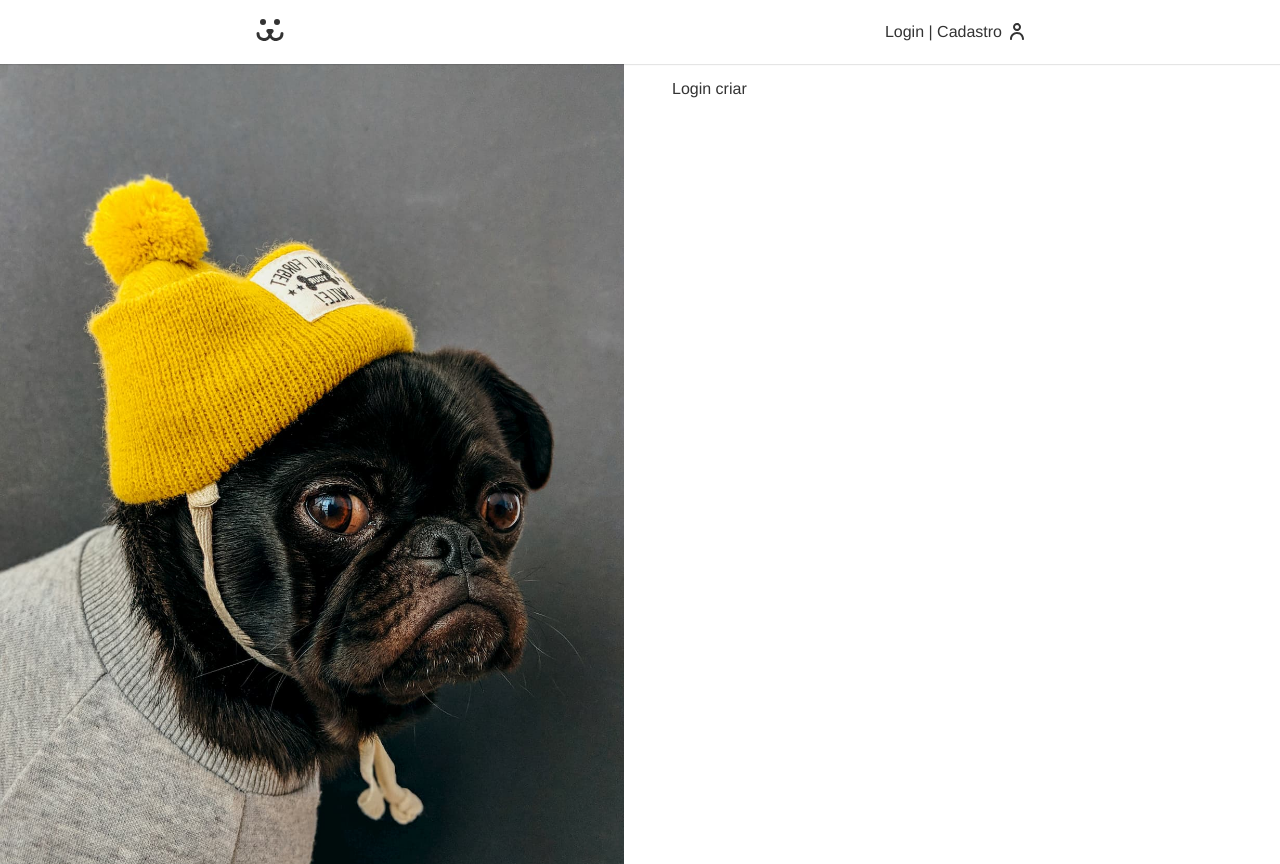
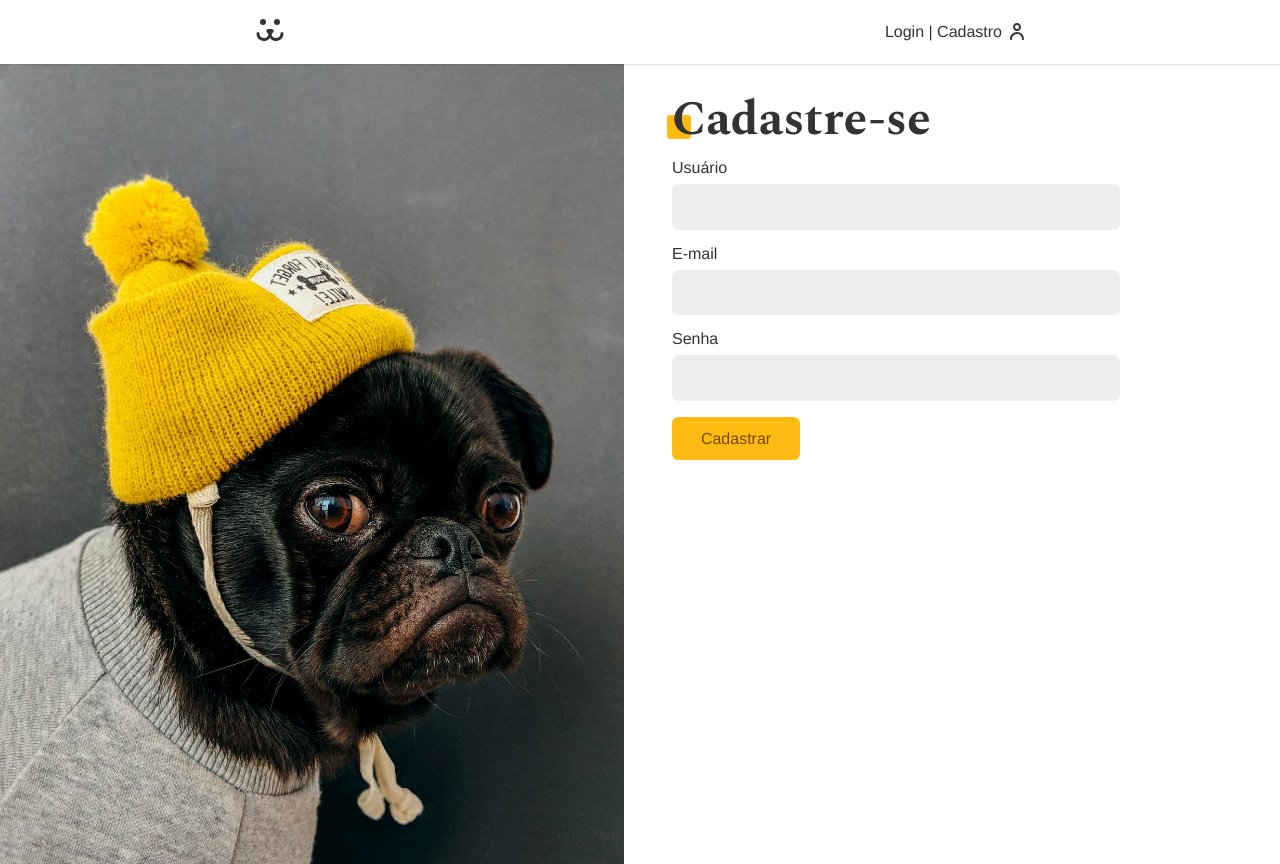
Before and after one commit to heyralfs/react-dogs-social-nw, a React (Create React App) app: page /login/criar in a window 1280 px wide. Built offline with nearby package versions, Linux system fonts and the light colour scheme.

Commit message:
user create

```diff
--- a/src/api.js
+++ b/src/api.js
@@ -36,3 +36,16 @@ export function USER_GET(token) {
     },
   };
 }
+
+export function USER_POST(body) {
+  return {
+    url: API_URL + "/api/user",
+    options: {
+      method: "POST",
+      headers: {
+        "Content-Type": "apllication/json",
+      },
+      body: JSON.stringify(body),
+    },
+  };
+}
--- a/src/components/Login/LoginCreate/index.js
+++ b/src/components/Login/LoginCreate/index.js
@@ -1,6 +1,39 @@
-import React from "react";
+import React, { useContext } from "react";
 import { Link } from "react-router-dom";
+import useForm from "../../../hooks/useForm";
+import Input from "../../Forms/Input";
+import Button from "../../Forms/Button";
+import { USER_POST } from "../../../api";
+import { UserContext } from "../../../contexts/UserContext";
 
 export default function LoginCreate() {
-  return <div>Login criar</div>;
+  const username = useForm();
+  const email = useForm("email");
+  const password = useForm(); // mudar para 'password' o argumento
+
+  const { userLogin } = useContext(UserContext);
+
+  async function handleCreate(e) {
+    e.preventDefault();
+    const { url, options } = USER_POST({
+      username: username.value,
+      email: email.value,
+      password: password.value,
+    });
+    const response = await fetch(url, options);
+
+    if (response.ok) userLogin(username.value, password.value);
+  }
+
+  return (
+    <section className="animeLeft">
+      <h1 className="title">Cadastre-se</h1>
+      <form onSubmit={handleCreate}>
+        <Input label="Usuário" type="text" name="username" {...username} />
+        <Input label="E-mail" type="email" name="email" {...email} />
+        <Input label="Senha" type="password" name="password" {...password} />
+        <Button>Cadastrar</Button>
+      </form>
+    </section>
+  );
 }
--- a/src/hooks/useForm/index.js
+++ b/src/hooks/useForm/index.js
@@ -2,8 +2,13 @@ import React, { useState } from "react";
 
 const types = {
   email: {
-    regex: /^[a-z0-9.]+@[a-z0-9]+\.[a-z]+\.([a-z]+)?$/i,
+    regex: /^[a-z0-9.]+@[a-z0-9]+\.[a-z]+(\.([a-z]+))?$/i,
     message: "Preencha um e-mail válido",
+  },
+  password: {
+    regex: /^(?=.*\d)(?=.*[a-z])(?=.*[A-Z])[0-9a-zA-Z!@#$%&*?]{8,}$/,
+    message:
+      "A senha deve conter, no mínimo, 8 caracteres, com uma letra maiúscula, uma letra minúscula e um número",
   },
 };
 
```
